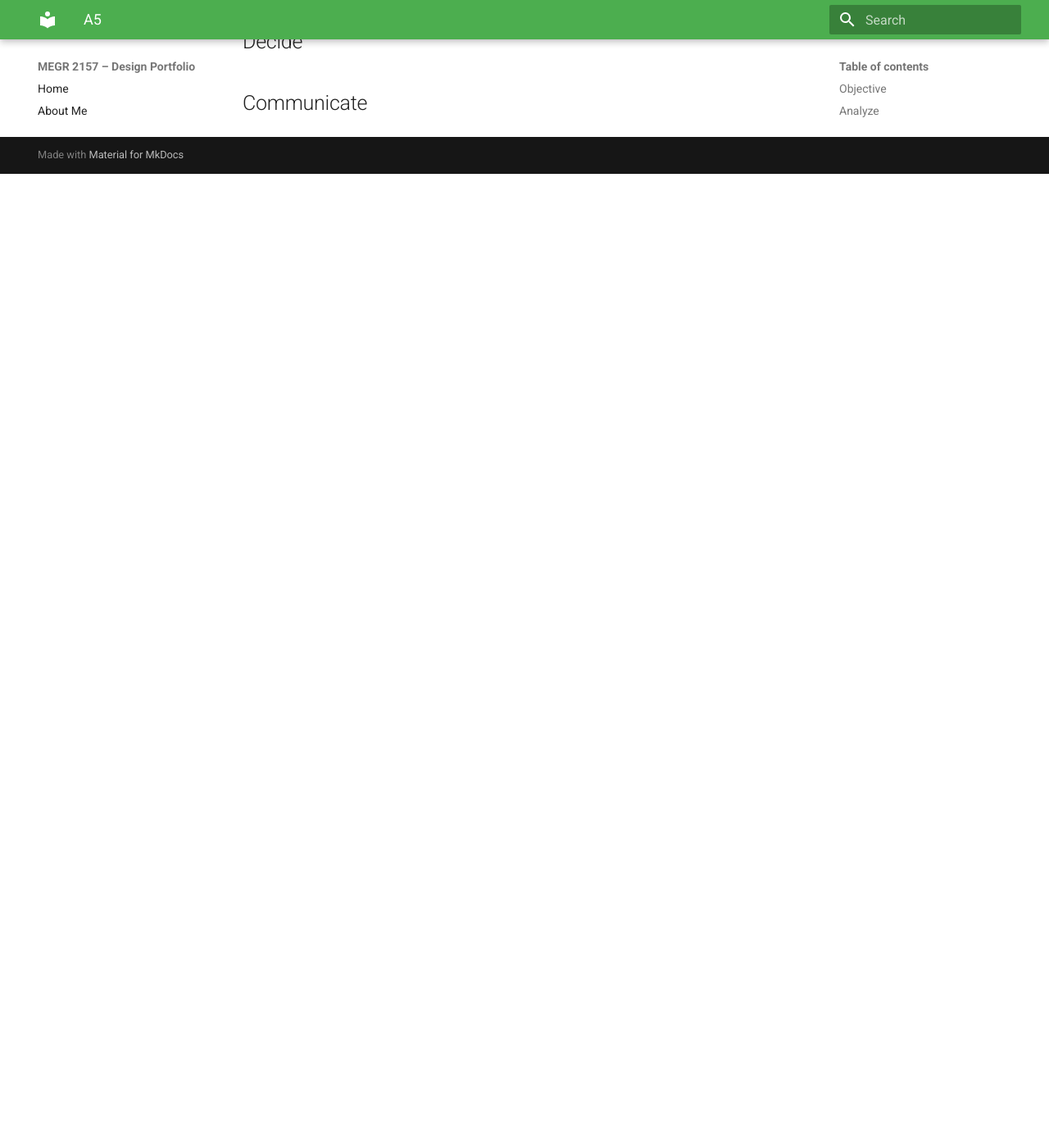
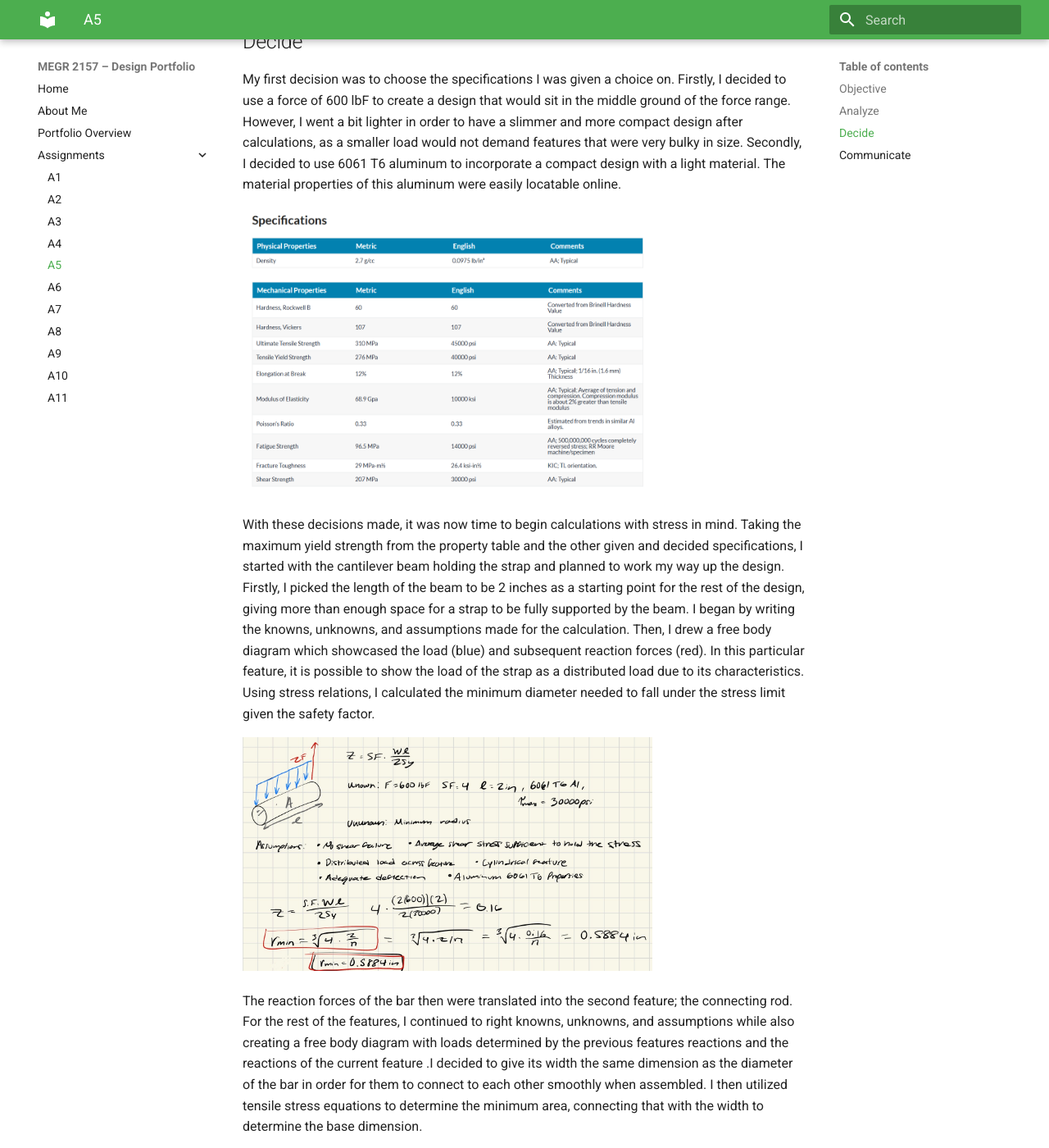
Before and after one commit to bsalvi7/megr2156-portfolio, an MkDocs documentation site: the page built from docs/assignments/A05/index.md, in a window 1280 px wide and 1400 px high, scrolled down 1213 px. Shown: the whole window at 82% size. Built offline with MkDocs 1.6.1 and Material for MkDocs 9.7.7, drawn with Linux system fonts in a browser that asks for light colours; before the commit the page ends 1425 px from its top, so only the background shows below that; some of the changed text lies outside the part shown.

Commit message:
Enhance design documentation with calculations and decisions
Expanded the design section with detailed calculations and decisions regarding material choice, dimensions, and stress analysis for the bracket features.

```diff
--- a/docs/assignments/A05/index.md
+++ b/docs/assignments/A05/index.md
@@ -24,5 +24,23 @@ By keeping the design symmetrical, it allows the sides and hooks of the bracket
 
 ## Decide
 
+My first decision was to choose the specifications I was given a choice on. Firstly, I decided to use a force of 600 lbF to create a design that would sit in the middle ground of the force range. However, I went a bit lighter in order to have a slimmer and more compact design after calculations, as a smaller load would not demand features that were very bulky in size. Secondly, I decided to use 6061 T6 aluminum to incorporate a compact design with a light material. The material properties of this aluminum were easily locatable online.
+
+<img width="500" alt="Aluminum Properties" src="Al Props.png" />
+
+With these decisions made, it was now time to begin calculations with stress in mind. Taking the maximum yield strength from the property table and the other given and decided specifications, I started with the cantilever beam holding the strap and planned to work my way up the design. Firstly, I picked the length of the beam to be 2 inches as a starting point for the rest of the design, giving more than enough space for a strap to be fully supported by the beam. I began by writing the knowns, unknowns, and assumptions made for the calculation. Then, I drew a free body diagram which showcased the load (blue) and subsequent reaction forces (red). In this particular feature, it is possible to show the load of the strap as a distributed load due to its characteristics. Using stress relations, I calculated the minimum diameter needed to fall under the stress limit given the safety factor.
+
+<img width="500" alt="Feature 1 Stress" src="Stress 1.jpeg" />
+
+The reaction forces of the bar then were translated into the second feature; the connecting rod. For the rest of the features, I continued to right knowns, unknowns, and assumptions while also creating a free body diagram with loads determined by the previous features reactions and the reactions of the current feature .I decided to give its width the same dimension as the diameter of the bar in order for them to connect to each other smoothly when assembled. I then utilized tensile stress equations to determine the minimum area, connecting that with the width to determine the base dimension.
+
+<img width="500" alt="Feature 2 Stress" src="Stress 2.jpeg" />
+
+For the next three features, I used bending beam equations, choosing a base or width based on the dimensions of the rigid body to fully define the feature for calculations. For each of these chosen dimensions, I decided to add .0005 inches to the dimensions of the rigid body in order to create a clearance fit. The clearance fit allows the bracket to fit smoothly onto the rigid body, ensuring that the bracket is not to tight to where it cannot slide freely on the rigid body. I also picked a length of 2 inches for each of these features to align them with the length of the bar supporting the strap. This allows the design to remain balanced in its weight by centering its weight, allowing the bracket to slide more easily and be more stable. With this completed, I utilized the bending stress equations to find the final needed dimension for each feature, completing the design of the stress-oriented bracket.
+
+<img width="500" alt="Feature 3 Stress" src="Stress 3.jpeg" />
+<img width="500" alt="Feature 4 Stress" src="Stress 4.jpeg" />
+<img width="500" alt="Feature 5 Stress" src="Stress 5.jpeg" />
+
 
 ## Communicate
```
